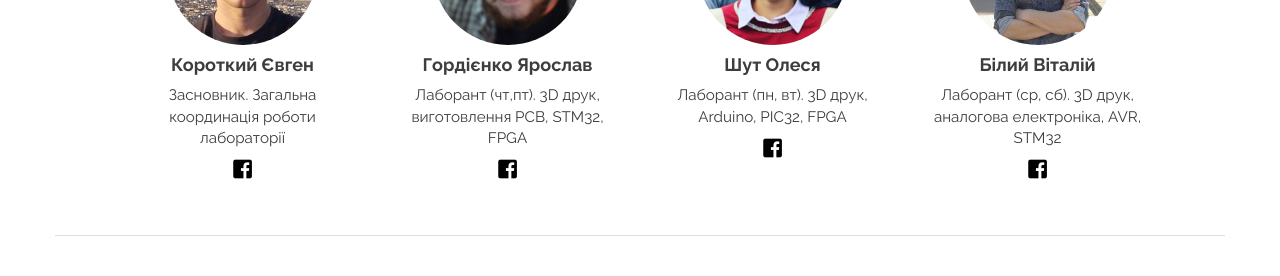
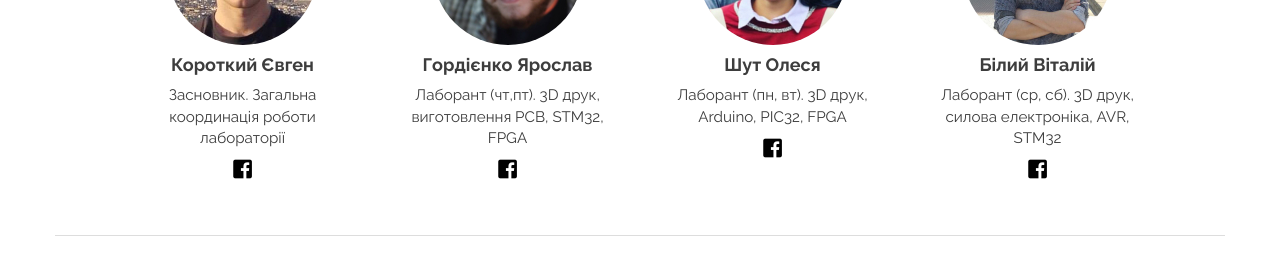
Before and after one commit to LampaLab/lampalab.github.io, a Jekyll site: the page built from index.html, in a window 1280 px wide and 900 px high, scrolled down 1033 px. Shown: the part 174-450 px from the top of the window. Built offline with Jekyll 4.4.1, drawn with Linux system fonts in a browser that asks for light colours; nearby versions of some CDN libraries; library files that are not in the unit come from our copies.

Commit message:
Change info about Vitaliy

```diff
--- a/_data/employees.yml
+++ b/_data/employees.yml
@@ -21,7 +21,7 @@
 
 - name: Білий Віталій
   image: /img/team/vitaliy_biliy.jpg
-  title: Лаборант (ср, сб). 3D друк, аналогова електроніка, AVR, STM32
+  title: Лаборант (ср, сб). 3D друк, силова електроніка, AVR, STM32
   fb: https://www.facebook.com/profile.php?id=100023154222904
   twitter:
   linkedin:
```
